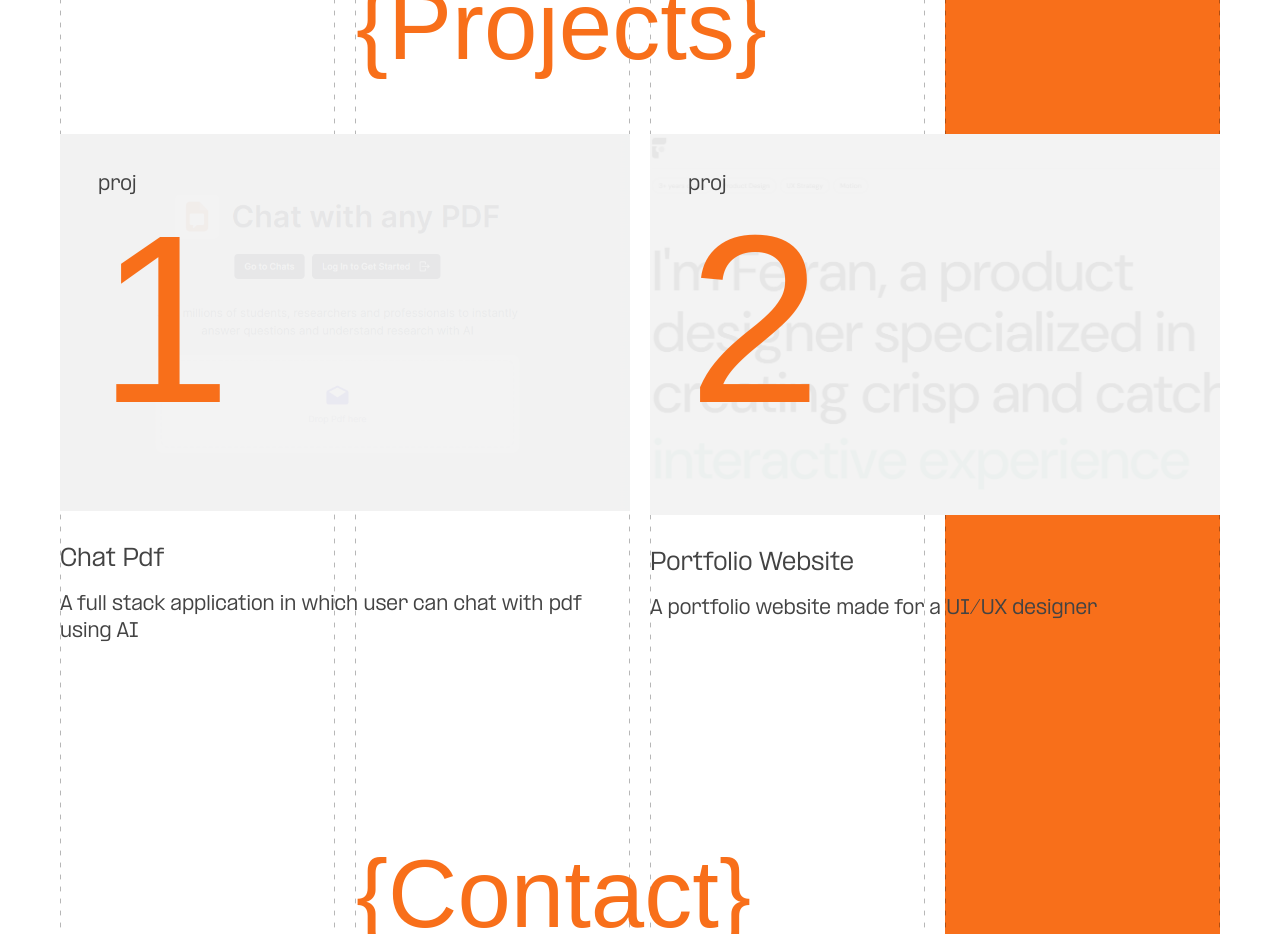
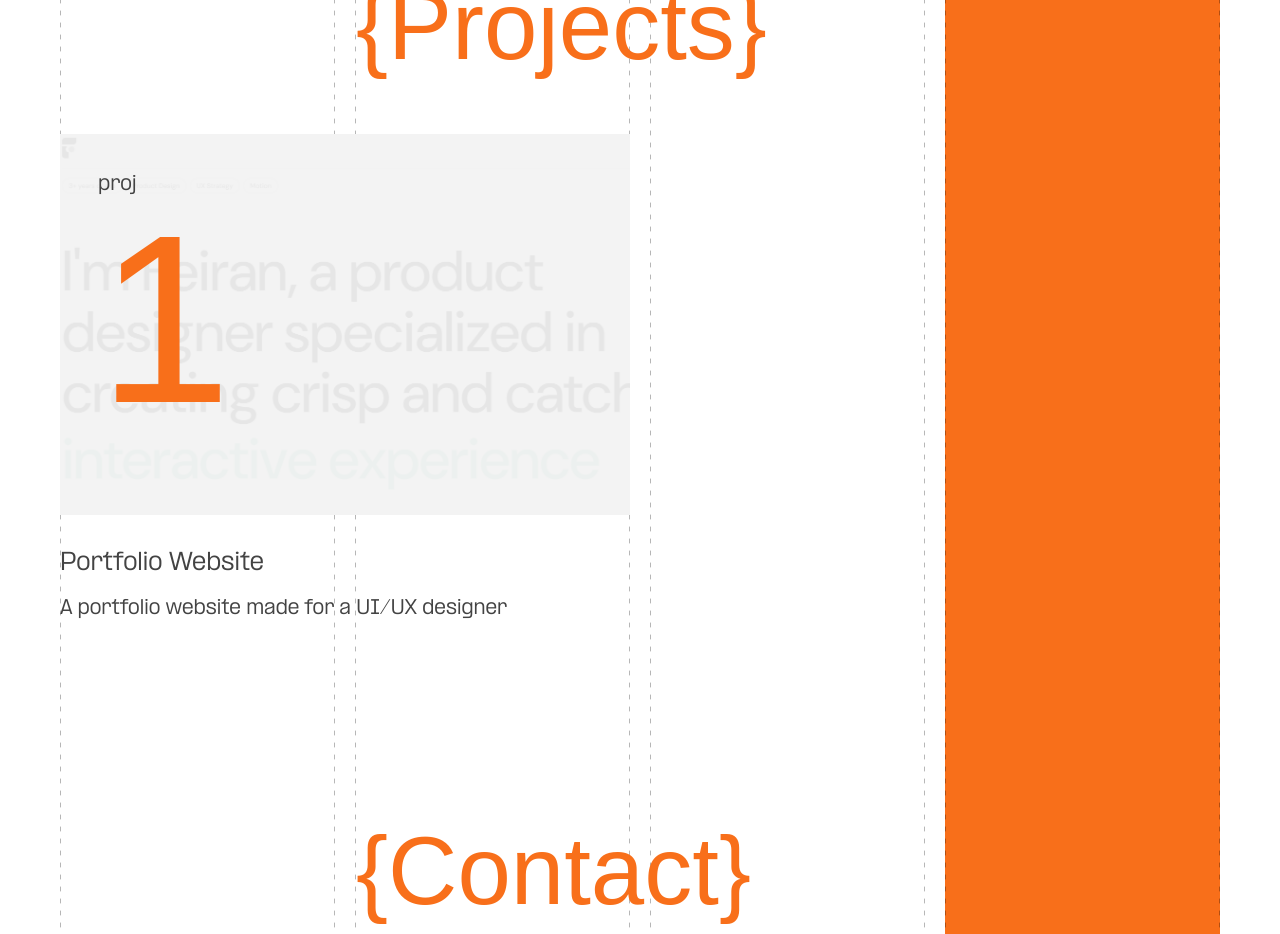
Before and after one commit to CxLeo/lw-p, a Next.js app: page / in a window 1280 px wide. Shown: the part 4260-5194 px from the top of the page. Built offline with nearby package versions, Linux system fonts and the light colour scheme; a web font is replaced by a local one.

Commit message:
removed one p

```diff
--- a/components/Project.tsx
+++ b/components/Project.tsx
@@ -3,13 +3,13 @@ import React from "react";
 import ProjectCard from "./ProjectCard";
 
 const projects=[
-    {
-        title:"Chat Pdf",
-        description:"A full stack application in which user can chat with pdf using AI",
-        techs:[],
-        url:"/images/chat.png",
-        link:"https://aichat-pdf.vercel.app/"
-    },
+    // {
+    //     title:"Chat Pdf",
+    //     description:"A full stack application in which user can chat with pdf using AI",
+    //     techs:[],
+    //     url:"/images/chat.png",
+    //     link:"https://aichat-pdf.vercel.app/"
+    // },
     {
         title:"Portfolio Website",
         description:"A portfolio website made for a UI/UX designer",
```
